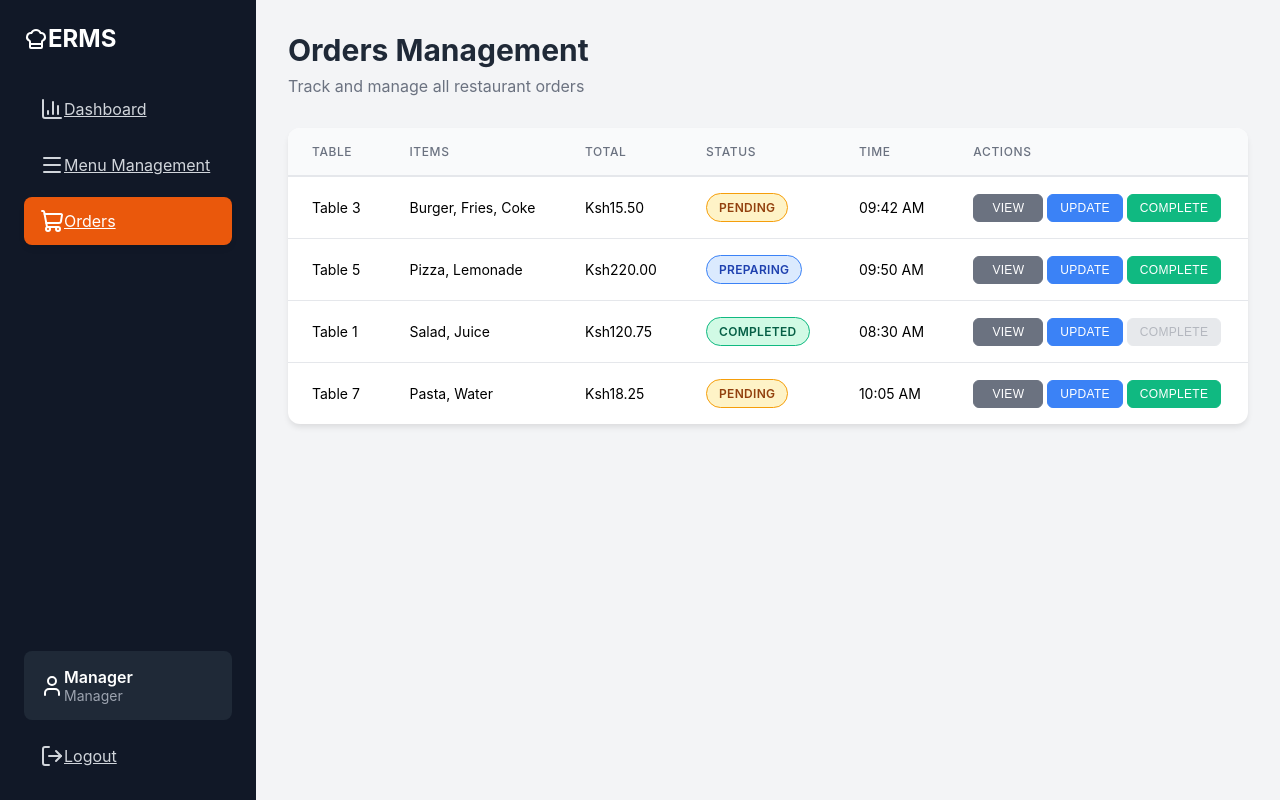
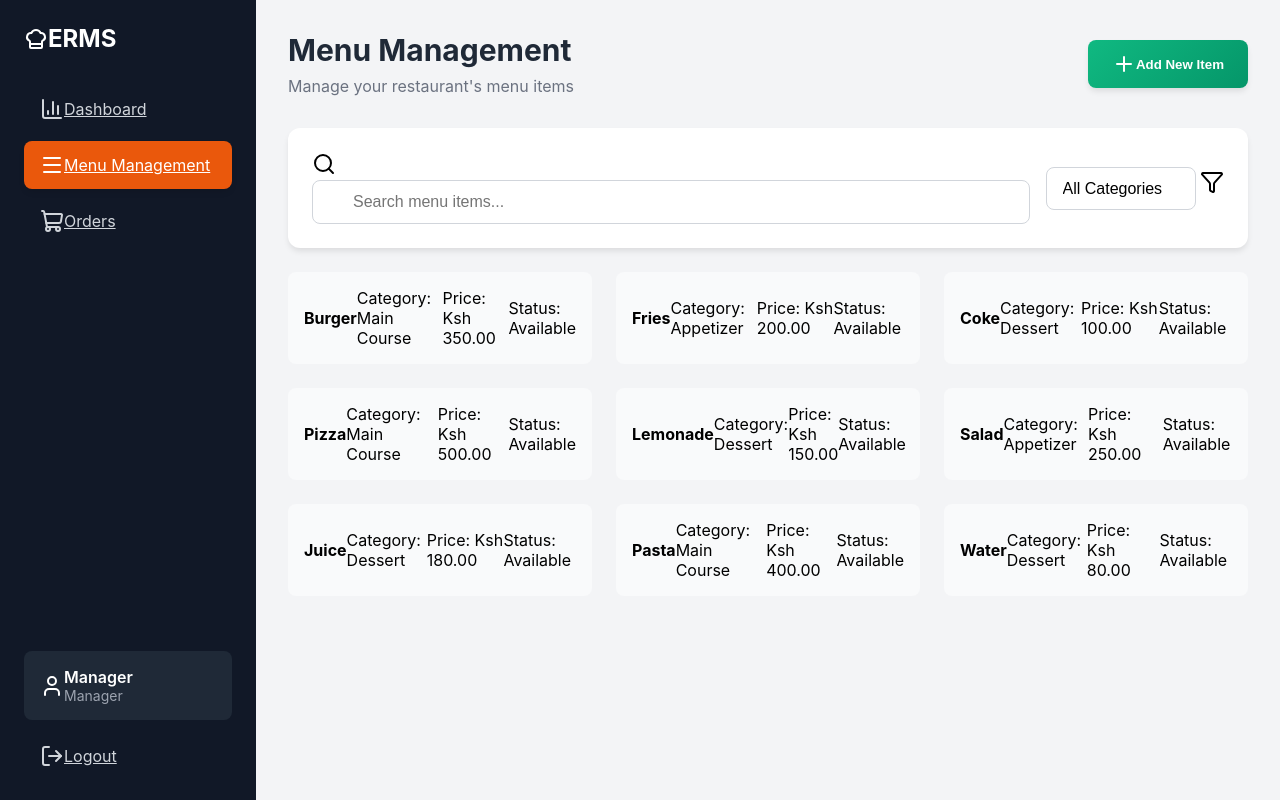
Before and after one commit to Okongostan/ERMS, a plain HTML site: page menu.html in a window 1280 px wide. Drawn offline with nearby package versions, Linux system fonts and the light colour scheme.

Commit message:
Update menu.html

```diff
--- a/menu.html
+++ b/menu.html
@@ -1,10 +1,10 @@
 <!DOCTYPE html>
 <html lang="en">
 <head>
-    <meta charset="UTF-8">
-    <meta name="viewport" content="width=device-width, initial-scale=1.0">
-    <title>ERMS - Orders Management</title>
-    <link rel="stylesheet" href="styles.css">
+  <meta charset="UTF-8" />
+  <meta name="viewport" content="width=device-width, initial-scale=1.0"/>
+  <title>ERMS - Menu Management</title>
+  <link rel="stylesheet" href="styles.css"/>
   <script src="https://unpkg.com/lucide@latest/dist/umd/lucide.js"></script>
 </head>
 <body>
@@ -16,16 +16,13 @@
       </div>
       <nav class="sidebar-nav">
         <a href="dashboard.html" class="nav-item">
-                    <i data-lucide="bar-chart-3"></i>
-                    Dashboard
+          <i data-lucide="bar-chart-3"></i> Dashboard
         </a>
-                <a href="menu.html" class="nav-item">
-                    <i data-lucide="menu"></i>
-                    Menu Management
+        <a href="menu.html" class="nav-item active">
+          <i data-lucide="menu"></i> Menu Management
         </a>
-                <a href="order.html" class="nav-item active">
-                    <i data-lucide="shopping-cart"></i>
-                    Orders
+        <a href="order.html" class="nav-item">
+          <i data-lucide="shopping-cart"></i> Orders
         </a>
       </nav>
       <div class="sidebar-footer">
@@ -37,89 +34,159 @@
           </div>
         </div>
         <a href="login.html" class="logout-btn">
-                    <i data-lucide="log-out"></i>
-                    Logout
+          <i data-lucide="log-out"></i> Logout
         </a>
       </div>
     </div>
+
     <div class="main-content">
-            <div id="ordersPage" class="page active">
+      <div id="menuPage" class="page active">
         <div class="page-header">
           <div>
-                        <h2>Orders Management</h2>
-                        <p>Track and manage all restaurant orders</p>
+            <h2>Menu Management</h2>
+            <p>Manage your restaurant's menu items</p>
+          </div>
+          <button id="addMenuBtn" class="add-btn">
+            <i data-lucide="plus"></i> Add New Item
+          </button>
+        </div>
+
+        <div class="menu-controls">
+          <div class="search-box">
+            <i data-lucide="search"></i>
+            <input type="text" id="searchMenu" placeholder="Search menu items...">
+          </div>
+          <div class="filter-box">
+            <select id="categoryFilter" title="Filter by Category">
+              <option value="All">All Categories</option>
+              <option value="Appetizer">Appetizer</option>
+              <option value="Main Course">Main Course</option>
+              <option value="Dessert">Dessert</option>
+            </select>
+            <i data-lucide="filter"></i>
           </div>
         </div>
-                <div class="orders-table-container">
-                    <table class="orders-table">
-                        <thead>
-                            <tr>
-                                <th>Table</th>
-                                <th>Items</th>
-                                <th>Total</th>
-                                <th>Status</th>
-                                <th>Time</th>
-                                <th>Actions</th>
-                            </tr>
-                        </thead>
-                        <tbody id="ordersTableBody">
-                            <tr>
-                                <td>Table 3</td>
-                                <td>Burger, Fries, Coke</td>
-                                <td>Ksh15.50</td>
-                                <td><span class="status pending">Pending</span></td>
-                                <td>09:42 AM</td>
-                                <td>
-                                    <button class="action-btn view">View</button>
-                                    <button class="action-btn update">Update</button>
-                                    <button class="action-btn complete">Complete</button>
-                                </td>
-                            </tr>
-                            <tr>
-                                <td>Table 5</td>
-                                <td>Pizza, Lemonade</td>
-                                <td>Ksh220.00</td>
-                                <td><span class="status preparing">Preparing</span></td>
-                                <td>09:50 AM</td>
-                                <td>
-                                    <button class="action-btn view">View</button>
-                                    <button class="action-btn update">Update</button>
-                                    <button class="action-btn complete">Complete</button>
-                                </td>
-                            </tr>
-                            <tr>
-                                <td>Table 1</td>
-                                <td>Salad, Juice</td>
-                                <td>Ksh120.75</td>
-                                <td><span class="status completed">Completed</span></td>
-                                <td>08:30 AM</td>
-                                <td>
-                                    <button class="action-btn view">View</button>
-                                    <button class="action-btn update">Update</button>
-                                    <button class="action-btn complete" disabled>Complete</button>
-                                </td>
-                            </tr>
-                            <tr>
-                                <td>Table 7</td>
-                                <td>Pasta, Water</td>
-                                <td>Ksh18.25</td>
-                                <td><span class="status pending">Pending</span></td>
-                                <td>10:05 AM</td>
-                                <td>
-                                    <button class="action-btn view">View</button>
-                                    <button class="action-btn update">Update</button>
-                                    <button class="action-btn complete">Complete</button>
-                                </td>
-                            </tr>
-                        </tbody>
-                    </table>
+
+        <div id="menuGrid" class="menu-grid"></div>
+      </div>
+
+      <!-- Modal -->
+      <div id="menuModal" class="modal hidden">
+        <div class="modal-content">
+          <div class="modal-header">
+            <h3 id="modalTitle">Add New Menu Item</h3>
+            <button id="closeModal" title="Close"><i data-lucide="x"></i></button>
+          </div>
+          <div class="modal-body">
+            <div class="form-group">
+              <label for="itemName">Item Name</label>
+              <input type="text" id="itemName" required />
+            </div>
+            <div class="form-group">
+              <label for="itemCategory">Category</label>
+              <select id="itemCategory">
+                <option value="Appetizer">Appetizer</option>
+                <option value="Main Course">Main Course</option>
+                <option value="Dessert">Dessert</option>
+              </select>
+            </div>
+            <div class="form-group">
+              <label for="itemPrice">Price (Ksh)</label>
+              <input type="number" id="itemPrice" step="0.01" required />
+            </div>
+            <div class="form-group">
+              <label for="itemStatus">Status</label>
+              <select id="itemStatus">
+                <option value="Available">Available</option>
+                <option value="Out of Stock">Out of Stock</option>
+              </select>
+            </div>
+            <div class="modal-actions">
+              <button id="cancelModal" class="cancel-btn">Cancel</button>
+              <button id="saveModal" class="save-btn">Add Item</button>
             </div>
           </div>
         </div>
       </div>
+    </div>
+  </div>
+
 <script>
   lucide.createIcons();
+
+  const menuItems = [
+    { name: "Burger", category: "Main Course", price: 350, status: "Available" },
+    { name: "Fries", category: "Appetizer", price: 200, status: "Available" },
+    { name: "Coke", category: "Dessert", price: 100, status: "Available" },
+    { name: "Pizza", category: "Main Course", price: 500, status: "Available" },
+    { name: "Lemonade", category: "Dessert", price: 150, status: "Available" },
+    { name: "Salad", category: "Appetizer", price: 250, status: "Available" },
+    { name: "Juice", category: "Dessert", price: 180, status: "Available" },
+    { name: "Pasta", category: "Main Course", price: 400, status: "Available" },
+    { name: "Water", category: "Dessert", price: 80, status: "Available" },
+  ];
+
+  const menuGrid = document.getElementById("menuGrid");
+  const addMenuBtn = document.getElementById("addMenuBtn");
+  const menuModal = document.getElementById("menuModal");
+  const closeModal = document.getElementById("closeModal");
+  const cancelModal = document.getElementById("cancelModal");
+  const saveModal = document.getElementById("saveModal");
+
+  const itemName = document.getElementById("itemName");
+  const itemCategory = document.getElementById("itemCategory");
+  const itemPrice = document.getElementById("itemPrice");
+  const itemStatus = document.getElementById("itemStatus");
+
+  function renderMenuItems(items) {
+    menuGrid.innerHTML = "";
+    items.forEach(item => {
+      const div = document.createElement("div");
+      div.className = "menu-item";
+      div.innerHTML = `
+        <h4>${item.name}</h4>
+        <p>Category: ${item.category}</p>
+        <p>Price: Ksh ${item.price.toFixed(2)}</p>
+        <p>Status: ${item.status}</p>
+      `;
+      menuGrid.appendChild(div);
+    });
+  }
+
+  addMenuBtn.addEventListener("click", () => {
+    itemName.value = "";
+    itemCategory.value = "Appetizer";
+    itemPrice.value = "";
+    itemStatus.value = "Available";
+    menuModal.classList.remove("hidden");
+  });
+
+  function closeForm() {
+    menuModal.classList.add("hidden");
+  }
+
+  closeModal.addEventListener("click", closeForm);
+  cancelModal.addEventListener("click", closeForm);
+
+  saveModal.addEventListener("click", () => {
+    const name = itemName.value.trim();
+    const category = itemCategory.value;
+    const price = parseFloat(itemPrice.value);
+    const status = itemStatus.value;
+
+    if (!name || isNaN(price)) {
+      alert("Please fill all fields.");
+      return;
+    }
+
+    const newItem = { name, category, price, status };
+    menuItems.push(newItem);
+    renderMenuItems(menuItems);
+    closeForm();
+  });
+
+  renderMenuItems(menuItems);
 </script>
-    <script src="script.js"></script>
+
 </body>
 </html>
```
Lines whose indentation alone changed are shown as unchanged.
